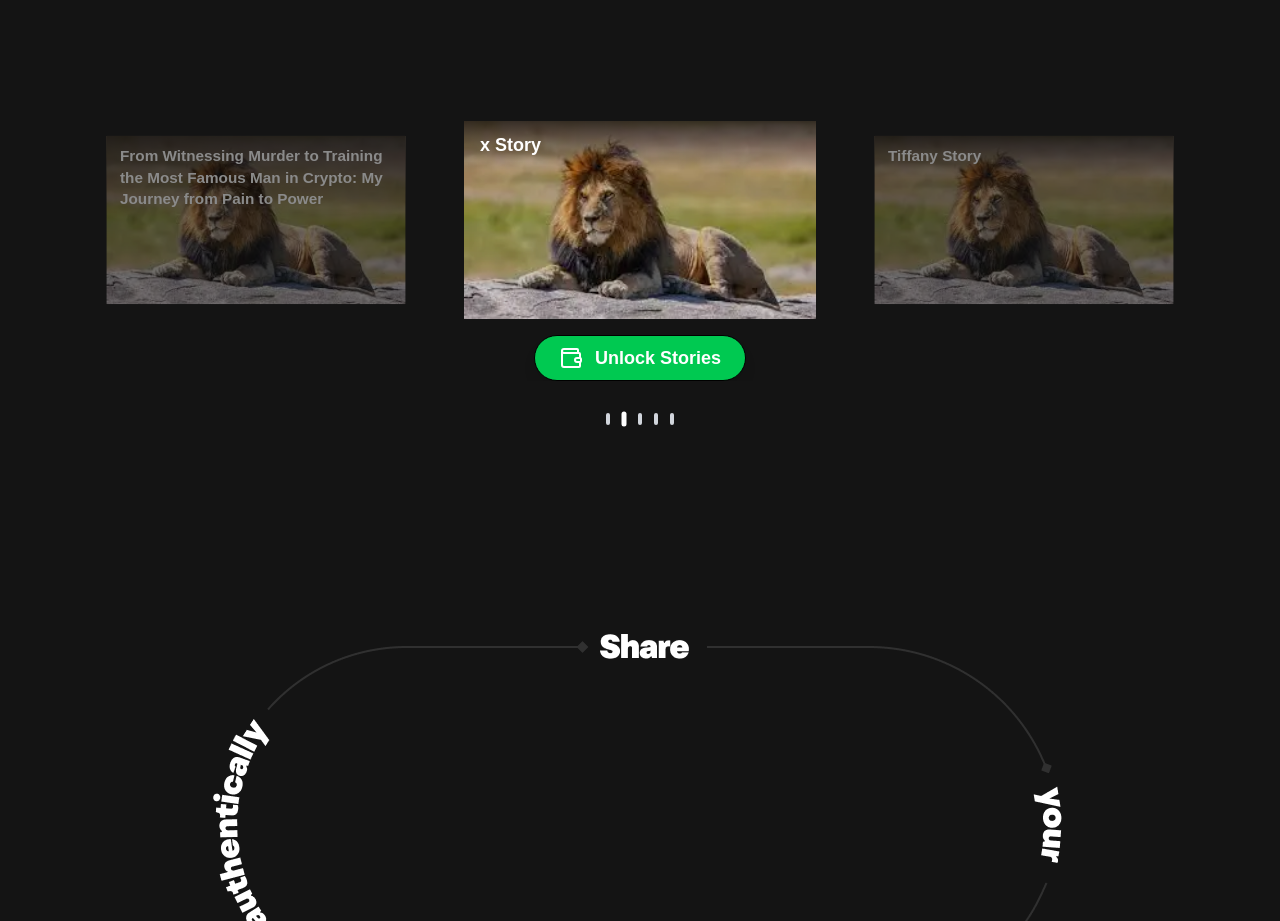
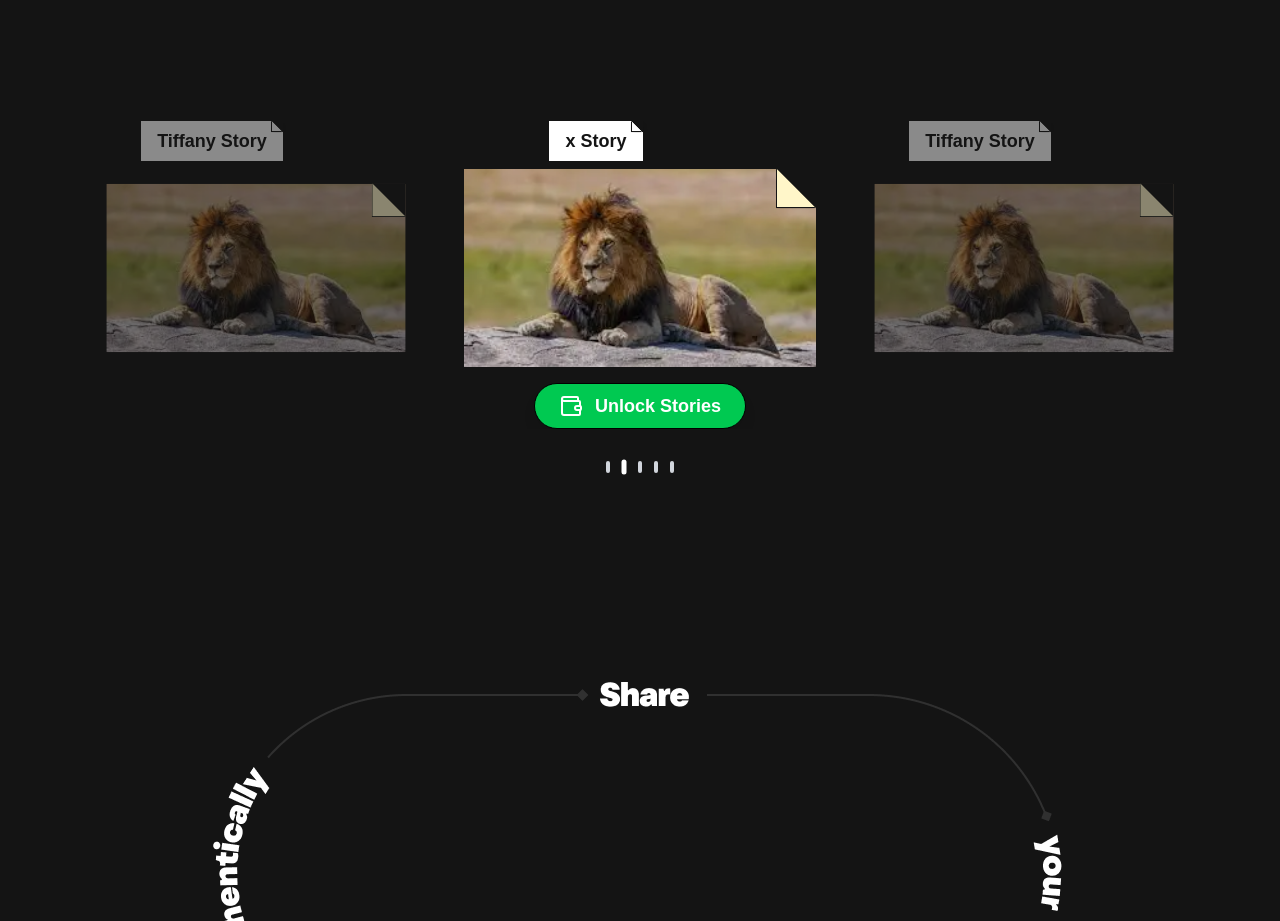
Before and after one commit to stories-fun/stories-monorepo, a Next.js app: page / in a window 1280 px wide. Shown: the part 1140-2061 px from the top of the page. Built offline with nearby package versions, Linux system fonts and the light colour scheme.

Commit message:
Implement code changes to enhance functionality and improve performance

```diff
--- a/src/app/page.tsx
+++ b/src/app/page.tsx
@@ -8,8 +8,7 @@ const sampleCarouselItems = [
   {
     id: 1,
     image: "/lion.webp",
-    title:
-      "From Witnessing Murder to Training the Most Famous Man in Crypto: My Journey from Pain to Power",
+    title: "Tiffany Story",
     url: "https://medium.com/@jeyprox/building-a-fully-customisable-carousel-slider-with-swipe-gestures-navigation-and-custom-cursor-4e986ccbd08f",
   },
   {
--- a/src/components/Carousel.tsx
+++ b/src/components/Carousel.tsx
@@ -56,6 +56,38 @@ export default function NewCarousel({
                 className="flex-grow-0 flex-shrink-0 basis-full md:basis-1/2 lg:basis-1/3 px-4 flex flex-col items-center"
                 key={item.id ? `item-${item.id}` : `item-${index}`}
               >
+                {/* Title above image */}
+                <div
+                  className={`mb-2 px-4 py-3 text-[#141414] bg-white transition-opacity duration-500 h-10 flex items-center relative ${
+                    activeIndex === index ? "opacity-100" : "opacity-50"
+                  }`}
+                  style={{ marginRight: "25%" }}
+                >
+                  {/* Folded corner */}
+                  <div className="absolute top-[-1px] right-0 w-3 h-3 z-1">
+                    <div
+                      className="absolute top-0 right-0 w-full h-full shadow-md"
+                      style={{ clipPath: "polygon(100% 100%, 1000% 0%, 0% 0%)" }}
+                    />
+                    <div
+                      className="absolute top-0 right-0 w-full h-full border-l border-b bg-[#141414] shadow-md"
+                      style={{ clipPath: "polygon(100% 100%, 1000% 0%, 0% 0%)" }}
+                    />
+                    <div
+                      className="absolute top-0 right-0 w-full h-full bg-white shadow-md"
+                      style={{ clipPath: "polygon(0% 0%, 0% 100%, 100% 100%)" }}
+                    />
+                    <div
+                      className="absolute top-0 right-0 w-full h-full border-l border-b border-[#141414] bg-white shadow-md"
+                      style={{ clipPath: "polygon(0% 0%, 0% 100%, 100% 100%)" }}
+                    />
+                  </div>
+
+                  <p className="text-base md:text-lg font-semibold leading-snug">
+                    {item.title}
+                  </p>
+                </div>
+
                 <motion.div
                   className="w-full"
                   animate={{
@@ -68,21 +100,40 @@ export default function NewCarousel({
                     className="relative w-full h-full overflow-hidden bg-[#141414] transition-all duration-500 ease-in-out"
                     style={{ aspectRatio: "16/9" }}
                   >
+                    {/* Folded corner */}
+                    <div className="absolute top-[-1px] right-0 w-10 h-10 z-1">
+                      <div
+                        className="absolute top-0 right-0 w-full h-full shadow-md"
+                        style={{
+                          clipPath: "polygon(100% 100%, 1000% 0%, 0% 0%)",
+                        }}
+                      />
+                      <div
+                        className="absolute top-0 right-0 w-full h-full border-l border-b bg-[#141414] shadow-md"
+                        style={{
+                          clipPath: "polygon(100% 100%, 1000% 0%, 0% 0%)",
+                        }}
+                      />
+                      <div
+                        className="absolute top-0 right-0 w-full h-full bg-[#FFF6C9] shadow-md"
+                        style={{
+                          clipPath: "polygon(0% 0%, 0% 100%, 100% 100%)",
+                        }}
+                      />
+                      <div
+                        className="absolute top-0 right-0 w-full h-full border-l border-b border-[#141414] bg-[#FFF6C9] shadow-md"
+                        style={{
+                          clipPath: "polygon(0% 0%, 0% 100%, 100% 100%)",
+                        }}
+                      />
+                    </div>
+
                     <img
                       src={item.image}
                       alt={item.title}
                       className="w-full h-full object-cover transition-transform duration-500 group-hover:scale-110"
                     />
                     <div className="absolute inset-0 bg-black/20 group-hover:bg-black/40 transition-colors" />
-
-                    {/* Title at Top */}
-                    <div className="absolute top-0 left-0 w-full bg-gradient-to-b from-black/70 to-transparent px-4 py-3 text-white">
-                      <div className="relative group max-w-full">
-                        <p className="text-base md:text-lg font-semibold leading-snug">
-                          {item.title}
-                        </p>
-                      </div>
-                    </div>
                   </div>
                 </motion.div>
 
```
Also changed, not shown: 2 other files (tests, documents, lock files or other folders).
